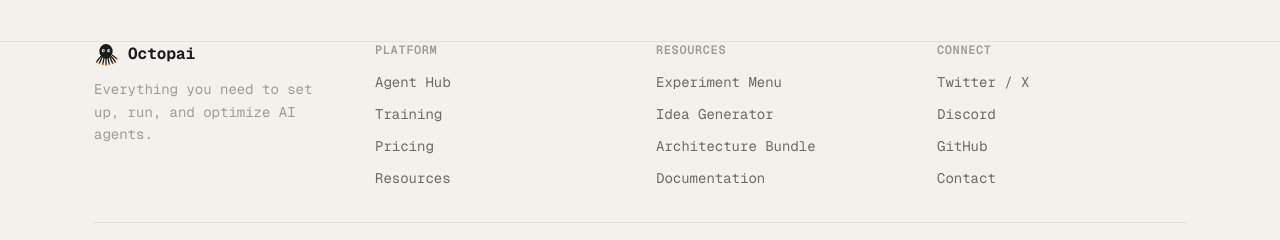
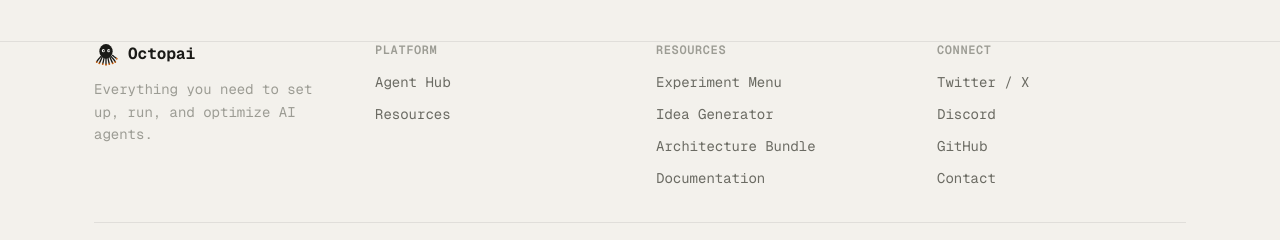
Before and after one commit to kara-pai/octopai-website, a Next.js app: page / in a window 1280 px wide. Shown: the part 5835-6075 px from the top of the page. Built offline with nearby package versions, Linux system fonts and the light colour scheme.

Commit message:
fix: remove Training and Pricing from footer menu

```diff
--- a/src/components/layout/Footer.tsx
+++ b/src/components/layout/Footer.tsx
@@ -22,7 +22,7 @@ export function Footer() {
               Platform
             </h4>
             <ul className="space-y-2">
-              {['Agent Hub', 'Training', 'Pricing', 'Resources'].map((item) => (
+              {['Agent Hub', 'Resources'].map((item) => (
                 <li key={item}>
                   <Link
                     href={`/${item.toLowerCase().replace(' ', '-')}`}
```
